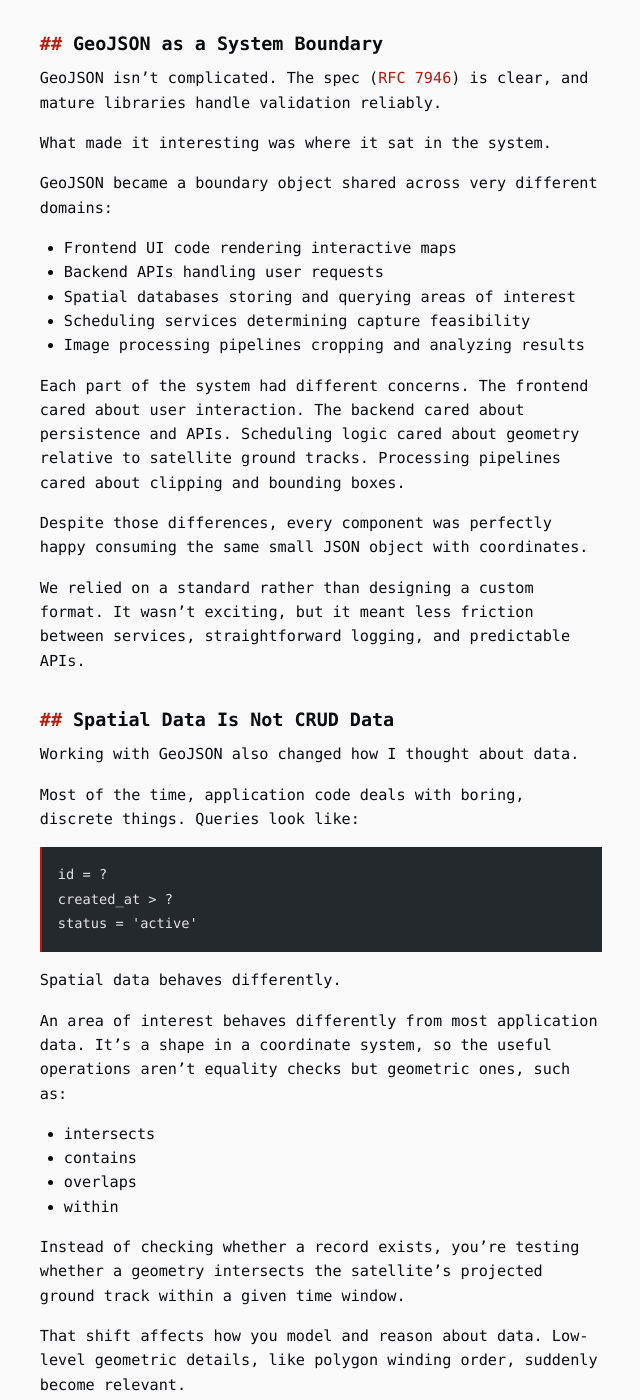
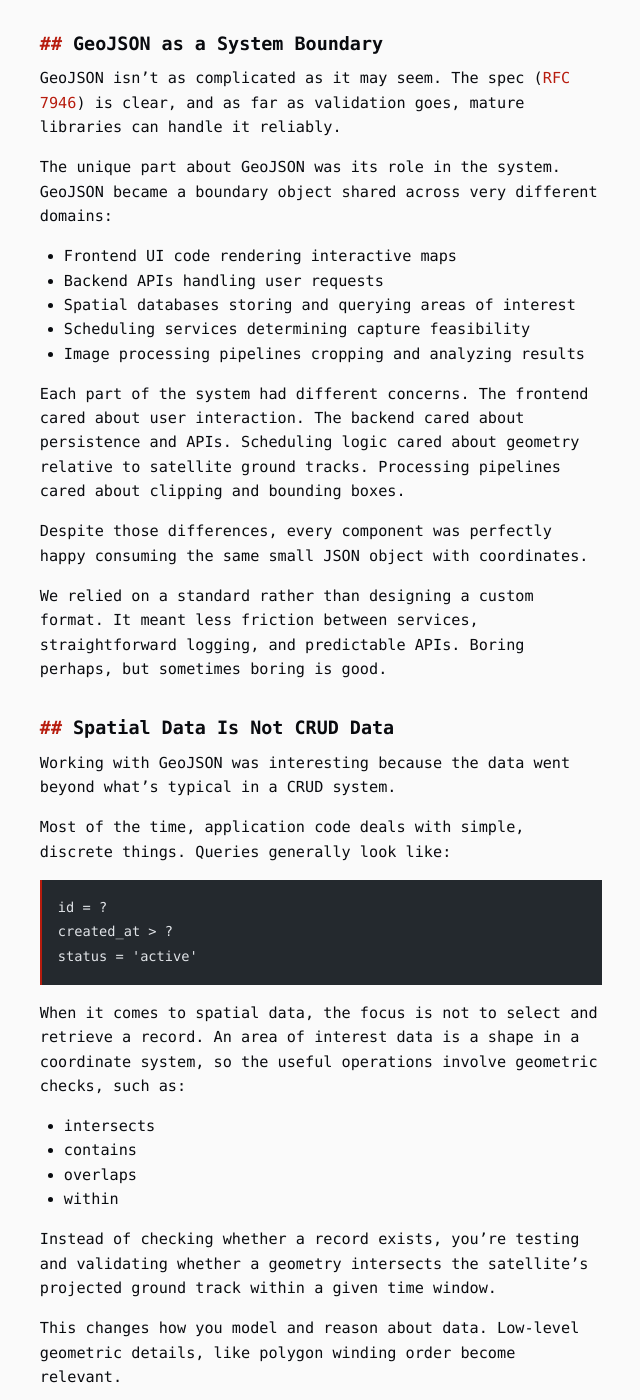
Before and after one commit to asawo/blog, an Astro site: page /blog/posts/004_geojson_space_tech in a window 1280 px wide. Shown: the part 1921-3321 px from the top of the page, without its empty margins (319-959 px from the left). Built offline with nearby package versions, Linux system fonts and the light colour scheme; Astro itself is replaced by a stand-in of ours; code samples lack their colours.

Commit message:
fix: wording

````diff
--- a/src/content/posts/004_geojson_space_tech.md
+++ b/src/content/posts/004_geojson_space_tech.md
@@ -50,11 +50,9 @@ In a codebase that also dealt with orbital scheduling and radar signal processin
 
 ## GeoJSON as a System Boundary
 
-GeoJSON isn’t complicated. The spec ([RFC 7946](https://datatracker.ietf.org/doc/html/rfc7946)) is clear, and mature libraries handle validation reliably.
+GeoJSON isn’t as complicated as it may seem. The spec ([RFC 7946](https://datatracker.ietf.org/doc/html/rfc7946)) is clear, and as far as validation goes, mature libraries can handle it reliably.
 
-What made it interesting was where it sat in the system.
-
-GeoJSON became a boundary object shared across very different domains:
+The unique part about GeoJSON was its role in the system. GeoJSON became a boundary object shared across very different domains:
 - Frontend UI code rendering interactive maps
 - Backend APIs handling user requests
 - Spatial databases storing and querying areas of interest
@@ -65,13 +63,13 @@ Each part of the system had different concerns. The frontend cared about user in
 
 Despite those differences, every component was perfectly happy consuming the same small JSON object with coordinates.
 
-We relied on a standard rather than designing a custom format. It wasn’t exciting, but it meant less friction between services, straightforward logging, and predictable APIs.
+We relied on a standard rather than designing a custom format. It meant less friction between services, straightforward logging, and predictable APIs. Boring perhaps, but sometimes boring is good.
 
 ## Spatial Data Is Not CRUD Data
 
-Working with GeoJSON also changed how I thought about data.
+Working with GeoJSON was interesting because the data went beyond what's typical in a CRUD system.
 
-Most of the time, application code deals with boring, discrete things. Queries look like:
+Most of the time, application code deals with simple, discrete things. Queries generally look like:
 
 ```
 id = ?
@@ -79,18 +77,17 @@ created_at > ?
 status = 'active'
 ```
 
-Spatial data behaves differently.
-
-An area of interest behaves differently from most application data. It’s a shape in a coordinate system, so the useful operations aren’t equality checks but geometric ones, such as:
+When it comes to spatial data, the focus is not to select and retrieve a record.
+An area of interest data is a shape in a coordinate system, so the useful operations involve geometric checks, such as:
 
 - intersects
 - contains
 - overlaps
 - within
 
-Instead of checking whether a record exists, you’re testing whether a geometry intersects the satellite’s projected ground track within a given time window.
+Instead of checking whether a record exists, you’re testing and validating whether a geometry intersects the satellite’s projected ground track within a given time window.
 
-That shift affects how you model and reason about data. Low-level geometric details, like polygon winding order, suddenly become relevant.
+This changes how you model and reason about data. Low-level geometric details, like polygon winding order become relevant.
 
 Note: Winding order is whether a polygon's vertices run clockwise or counterclockwise. RFC 7946 requires counterclockwise for exterior rings. If you get it wrong, your polygon over Tokyo gets interpreted as everywhere on Earth except Tokyo, which can result in a very expensive satellite capture.
 
@@ -121,11 +118,11 @@ After working with geographic data in production systems, I built a small demo p
 
 https://japan-geo-graph.vercel.app ([github](https://github.com/asawo/japan-geo-graph))
 
-It’s a lightweight exploration of geographic data and graph structures. Mostly a learning exercise (and certainly not something I’d trust with a satellite).
+It’s a lightweight exploration of geographic and demographic data. Mostly a learning exercise (which is another way of saying it doesn't do anything useful).
 
 Working in space tech made me curious about how spatial data can be modeled and visualised beyond traditional GIS tools.
 
-No satellites at risk if I get the geometry wrong. But the underlying idea is the same: geographic data is about more than a set of coordinates. It encodes relationships, adjacency, and structure.
+The good thing about this is, no satellites are at risk if I get the geometry wrong. But the core idea is the same: geographic data is about more than a set of coordinates. It encodes relationships, adjacency, and structure.
 
 ## Closing Thoughts
 
````
